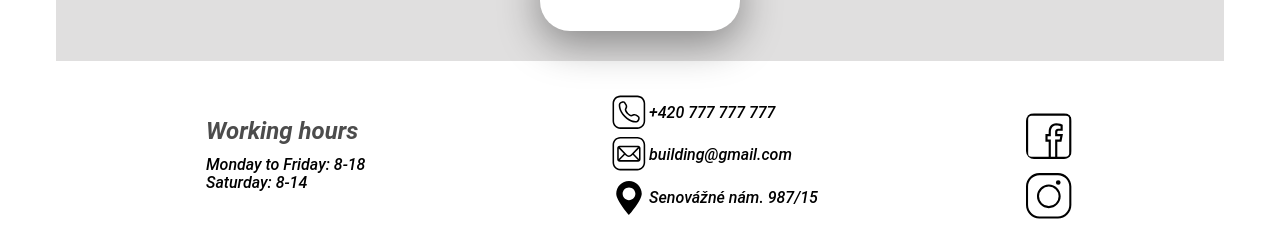
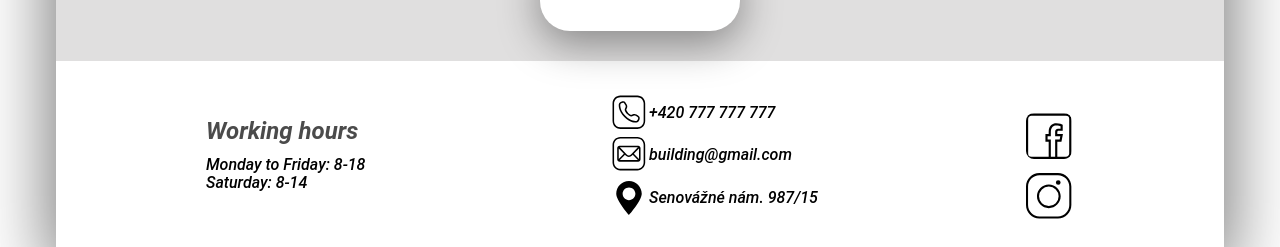
Before and after one commit to AleksandrDragov/textron, a React (Create React App) app: page /building-Indusri/contacts in a window 1280 px wide. Shown: the part 1655-1902 px from the top of the page. Built offline with nearby package versions, Linux system fonts and the light colour scheme.

Commit message:
add shadow-wrapper

```diff
--- a/src/components/App.jsx
+++ b/src/components/App.jsx
@@ -16,6 +16,7 @@ export const App = () => {
     <div className="container">
       {' '}
       <Header />
+      <div className="app-shadow-wrapper">
         <MainContainer>
           <Suspense fallback={<Loader />}>
             {' '}
@@ -30,5 +31,6 @@ export const App = () => {
         <BackCall />
         <Footer />
       </div>
+    </div>
   );
 };
--- a/src/components/App.less
+++ b/src/components/App.less
@@ -2,4 +2,8 @@
 .container {
   .flex();
   flex-direction: column;
+  position: relative;
 }
+.app-shadow-wrapper {
+  .shadow();
+}
--- a/src/components/Footer/Footer.less
+++ b/src/components/Footer/Footer.less
@@ -5,9 +5,6 @@
   padding-top: 40px;
   padding-bottom: 20px;
   .containers();
-  position: relative;
-  bottom: 0;
-  z-index: 999;
 
   @media screen and (min-width: 768px) {
     flex-direction: row;
--- a/src/components/MainContainer/MainContainer.less
+++ b/src/components/MainContainer/MainContainer.less
@@ -2,6 +2,7 @@
 .main-container {
   .flex();
   min-height: 100vh;
+  flex-direction: column;
   .containers();
   background-color: #d9d9d9;
   .loading-container {
--- a/src/components/Partners/Partners.less
+++ b/src/components/Partners/Partners.less
@@ -18,6 +18,7 @@
 }
 .swiper-slide {
   .flex();
+  cursor: grab;
 }
 .partners-title {
   .text();
```
Lines whose indentation alone changed are shown as unchanged.
